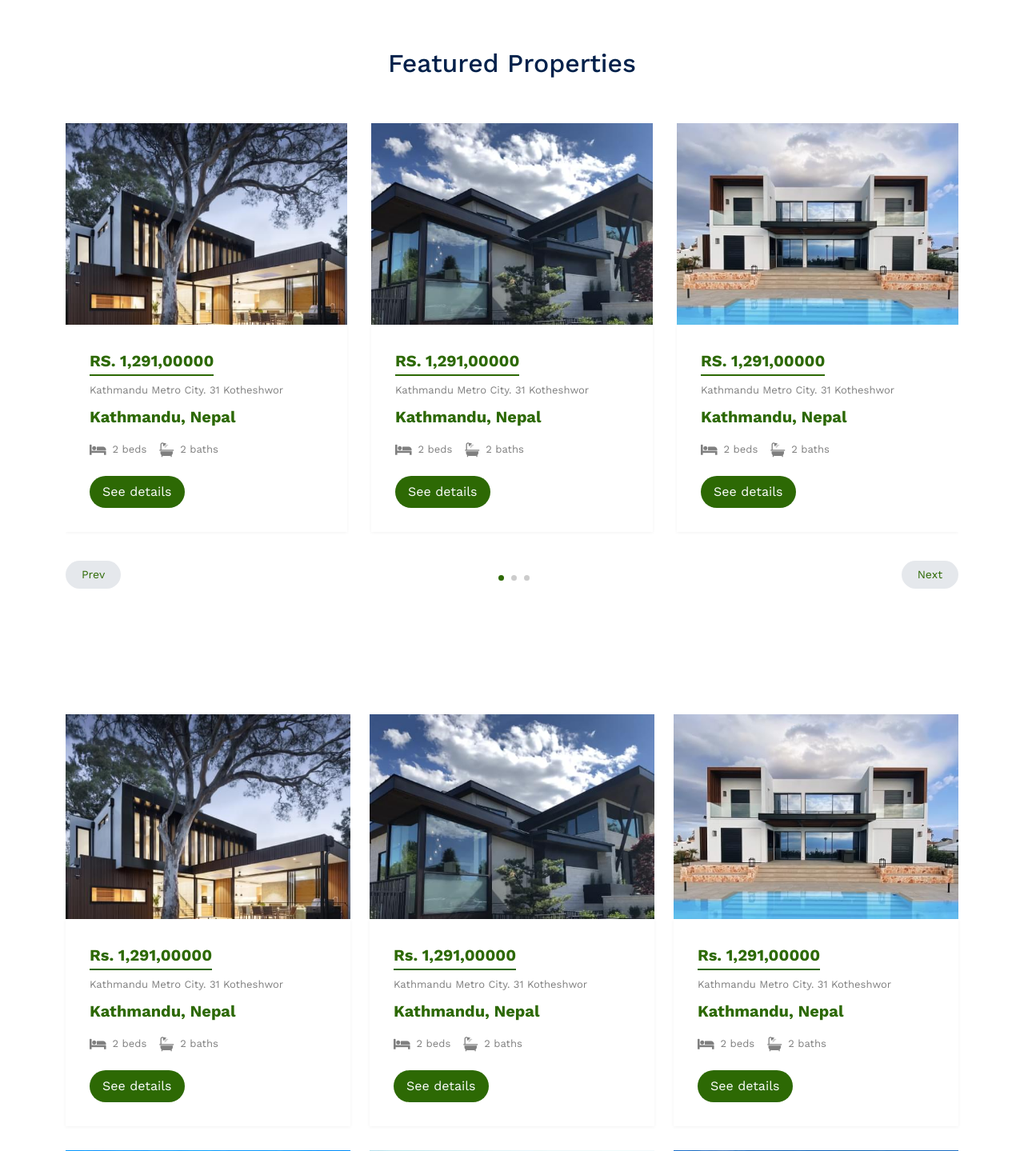
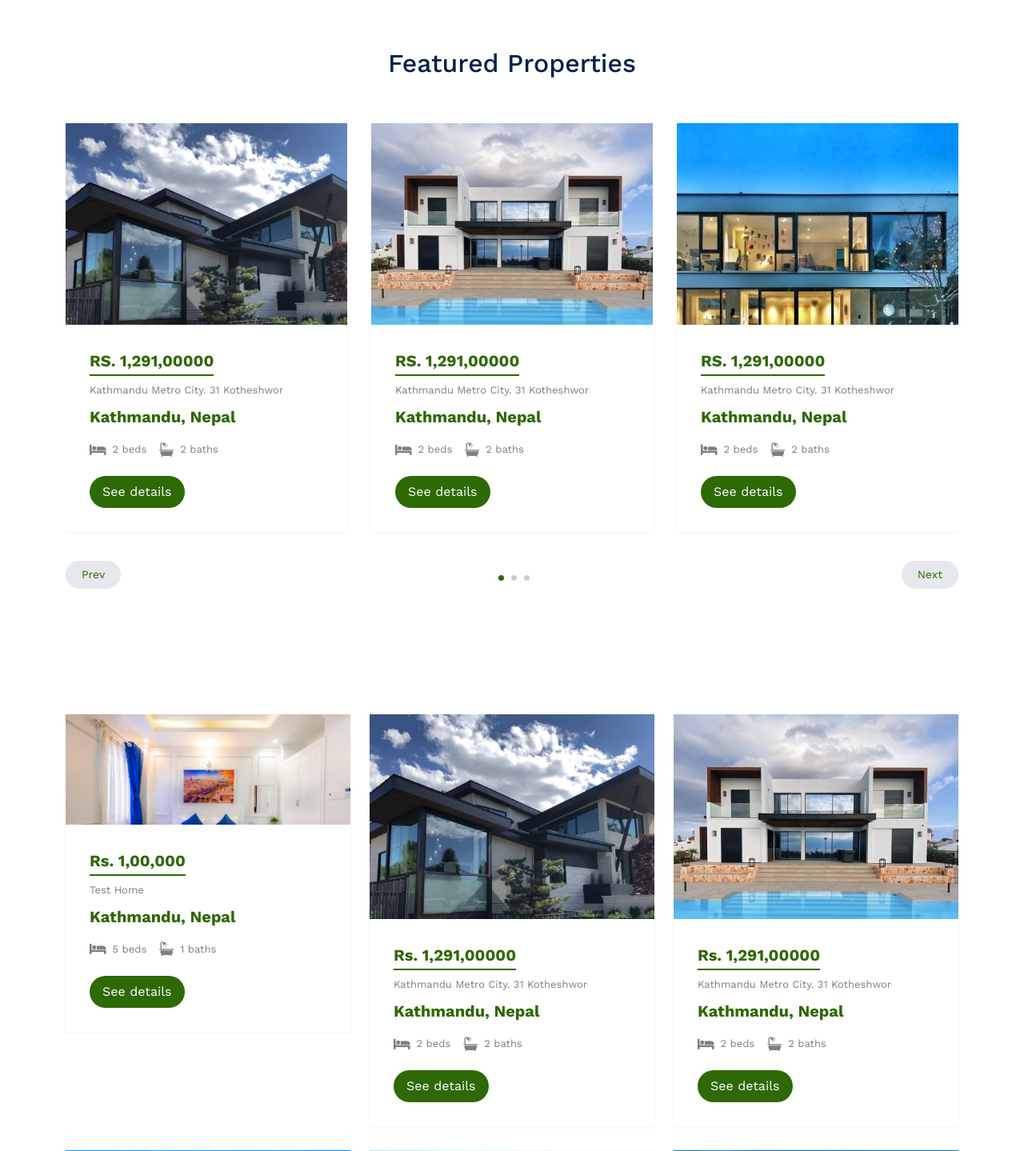
Before and after one commit to abhishekkarky/Realstate, a Django app: page /properties in a window 1280 px wide. Shown: the part 564-2003 px from the top of the page at 80% size. Run offline with Django 5.2, Linux system fonts and the light colour scheme; data comes from the database, SQL or seed files in the repository; both versions use the stored data as it was after the commit; some libraries are stand-ins or nearby versions; some web fonts are replaced.

Commit message:
Property addded and fetched in property page

```diff
--- a/Auth/admin.py
+++ b/Auth/admin.py
@@ -1,7 +1,9 @@
 from django.contrib import admin
-from Auth.models import CustomUser, ContactList
+from Auth.models import CustomUser, ContactList, Properties, BrokerAccount
 
 # Register your models here.
 
 admin.site.register(CustomUser)
 admin.site.register(ContactList)
+admin.site.register(Properties)
+admin.site.register(BrokerAccount)
--- a/Auth/urls.py
+++ b/Auth/urls.py
@@ -7,7 +7,7 @@ urlpatterns = [
     path('signup', views.register, name='register'),
     path('', views.dashboard, name='dashboard'),
     path('contact', views.contact, name='contact'),
-    path('singleproperty', views.singleProperty, name='singleproperty'),
+    path('singleproperty/<str:id>', views.singleProperty, name='singleproperty'),
     path('services', views.services, name='services'),
     path('about', views.about, name='about'),
     path('properties', views.properties, name='properties'),
--- a/Auth/views.py
+++ b/Auth/views.py
@@ -1,9 +1,9 @@
-from django.shortcuts import render, redirect
+from django.shortcuts import get_object_or_404, render, redirect
 from django.contrib.auth import authenticate, login
 # from django.contrib.auth.decorators import login_required
 from django.contrib import messages
 from django.contrib.auth import get_user_model, authenticate
-from Auth.models import ContactList
+from Auth.models import ContactList, Properties
 
 
 def user_login(request):
@@ -76,8 +76,9 @@ def contact(request):
 # @login_required
 
 
-def singleProperty(request):
-    return render(request, 'property-single.html')
+def singleProperty(request, id):
+    details = get_object_or_404(Properties, id=id)
+    return render(request, 'property-single.html', {'details': details})
 
 # @login_required
 
@@ -89,7 +90,8 @@ def services(request):
 
 
 def properties(request):
-    return render(request, 'properties.html')
+    properties = Properties.objects.all()
+    return render(request, 'properties.html', {'properties': properties})
 
 # @login_required
 
--- a/templates/properties.html
+++ b/templates/properties.html
@@ -29,9 +29,7 @@
     <link rel="stylesheet" href="static/css/aos.css" />
     <link rel="stylesheet" href="static/css/style.css" />
 
-    <title>
-      Gurkha Gateway: Real estate company &mdash;
-    </title>
+    <title>Gurkha Gateway: Real estate company &mdash;</title>
   </head>
   <body>
     <div class="site-mobile-menu site-navbar-target">
@@ -86,9 +84,15 @@
           <div class="col-12">
             <div class="property-slider-wrap">
               <div class="property-slider">
+                <!-- .item -->
+
                 <div class="property-item">
                   <a href="singleproperty" class="img">
-                    <img src="static/images/img_1.jpg" alt="Image" class="img-fluid" />
+                    <img
+                      src="static/images/img_2.jpg"
+                      alt="Image"
+                      class="img-fluid"
+                    />
                   </a>
 
                   <div class="property-content">
@@ -110,9 +114,7 @@
                         </span>
                       </div>
 
-                      <a
-                        href="singleproperty"
-                        class="btn btn-primary py-2 px-3"
+                      <a href="singleproperty" class="btn btn-primary py-2 px-3"
                         >See details</a
                       >
                     </div>
@@ -122,7 +124,11 @@
 
                 <div class="property-item">
                   <a href="singleproperty" class="img">
-                    <img src="static/images/img_2.jpg" alt="Image" class="img-fluid" />
+                    <img
+                      src="static/images/img_3.jpg"
+                      alt="Image"
+                      class="img-fluid"
+                    />
                   </a>
 
                   <div class="property-content">
@@ -144,9 +150,7 @@
                         </span>
                       </div>
 
-                      <a
-                        href="singleproperty"
-                        class="btn btn-primary py-2 px-3"
+                      <a href="singleproperty" class="btn btn-primary py-2 px-3"
                         >See details</a
                       >
                     </div>
@@ -156,7 +160,11 @@
 
                 <div class="property-item">
                   <a href="singleproperty" class="img">
-                    <img src="static/images/img_3.jpg" alt="Image" class="img-fluid" />
+                    <img
+                      src="static/images/img_4.jpg"
+                      alt="Image"
+                      class="img-fluid"
+                    />
                   </a>
 
                   <div class="property-content">
@@ -178,9 +186,7 @@
                         </span>
                       </div>
 
-                      <a
-                        href="singleproperty"
-                        class="btn btn-primary py-2 px-3"
+                      <a href="singleproperty" class="btn btn-primary py-2 px-3"
                         >See details</a
                       >
                     </div>
@@ -190,7 +196,11 @@
 
                 <div class="property-item">
                   <a href="singleproperty" class="img">
-                    <img src="static/images/img_4.jpg" alt="Image" class="img-fluid" />
+                    <img
+                      src="static/images/img_4.jpg"
+                      alt="Image"
+                      class="img-fluid"
+                    />
                   </a>
 
                   <div class="property-content">
@@ -212,9 +222,7 @@
                         </span>
                       </div>
 
-                      <a
-                        href="singleproperty"
-                        class="btn btn-primary py-2 px-3"
+                      <a href="singleproperty" class="btn btn-primary py-2 px-3"
                         >See details</a
                       >
                     </div>
@@ -224,7 +232,11 @@
 
                 <div class="property-item">
                   <a href="singleproperty" class="img">
-                    <img src="static/images/img_4.jpg" alt="Image" class="img-fluid" />
+                    <img
+                      src="static/images/img_5.jpg"
+                      alt="Image"
+                      class="img-fluid"
+                    />
                   </a>
 
                   <div class="property-content">
@@ -246,9 +258,7 @@
                         </span>
                       </div>
 
-                      <a
-                        href="singleproperty"
-                        class="btn btn-primary py-2 px-3"
+                      <a href="singleproperty" class="btn btn-primary py-2 px-3"
                         >See details</a
                       >
                     </div>
@@ -258,7 +268,11 @@
 
                 <div class="property-item">
                   <a href="singleproperty" class="img">
-                    <img src="static/images/img_5.jpg" alt="Image" class="img-fluid" />
+                    <img
+                      src="static/images/img_6.jpg"
+                      alt="Image"
+                      class="img-fluid"
+                    />
                   </a>
 
                   <div class="property-content">
@@ -280,9 +294,7 @@
                         </span>
                       </div>
 
-                      <a
-                        href="singleproperty"
-                        class="btn btn-primary py-2 px-3"
+                      <a href="singleproperty" class="btn btn-primary py-2 px-3"
                         >See details</a
                       >
                     </div>
@@ -292,7 +304,11 @@
 
                 <div class="property-item">
                   <a href="singleproperty" class="img">
-                    <img src="static/images/img_6.jpg" alt="Image" class="img-fluid" />
+                    <img
+                      src="static/images/img_7.jpg"
+                      alt="Image"
+                      class="img-fluid"
+                    />
                   </a>
 
                   <div class="property-content">
@@ -314,9 +330,7 @@
                         </span>
                       </div>
 
-                      <a
-                        href="singleproperty"
-                        class="btn btn-primary py-2 px-3"
+                      <a href="singleproperty" class="btn btn-primary py-2 px-3"
                         >See details</a
                       >
                     </div>
@@ -326,7 +340,11 @@
 
                 <div class="property-item">
                   <a href="singleproperty" class="img">
-                    <img src="static/images/img_7.jpg" alt="Image" class="img-fluid" />
+                    <img
+                      src="static/images/img_8.jpg"
+                      alt="Image"
+                      class="img-fluid"
+                    />
                   </a>
 
                   <div class="property-content">
@@ -348,43 +366,7 @@
                         </span>
                       </div>
 
-                      <a
-                        href="singleproperty"
-                        class="btn btn-primary py-2 px-3"
-                        >See details</a
-                      >
-                    </div>
-                  </div>
-                </div>
-                <!-- .item -->
-
-                <div class="property-item">
-                  <a href="singleproperty" class="img">
-                    <img src="static/images/img_8.jpg" alt="Image" class="img-fluid" />
-                  </a>
-
-                  <div class="property-content">
-                    <div class="price mb-2"><span>RS. 1,291,00000</span></div>
-                    <div>
-                      <span class="d-block mb-2 text-black-50"
-                        >Kathmandu Metro City. 31 Kotheshwor</span
-                      >
-                      <span class="city d-block mb-3">Kathmandu, Nepal</span>
-
-                      <div class="specs d-flex mb-4">
-                        <span class="d-block d-flex align-items-center me-3">
-                          <span class="icon-bed me-2"></span>
-                          <span class="caption">2 beds</span>
-                        </span>
-                        <span class="d-block d-flex align-items-center">
-                          <span class="icon-bath me-2"></span>
-                          <span class="caption">2 baths</span>
-                        </span>
-                      </div>
-
-                      <a
-                        href="singleproperty"
-                        class="btn btn-primary py-2 px-3"
+                      <a href="singleproperty" class="btn btn-primary py-2 px-3"
                         >See details</a
                       >
                     </div>
@@ -424,9 +406,56 @@
       <div class="container">
         <div class="row">
           <div class="col-xs-12 col-sm-6 col-md-6 col-lg-4">
+            {% for property in properties %}
             <div class="property-item mb-30">
               <a href="singleproperty" class="img">
-                <img src="static/images/img_1.jpg" alt="Image" class="img-fluid" />
+                <img
+                  src="{{ property.image.url }}"
+                  alt="Image"
+                  class="img-fluid"
+                />
+              </a>
+
+              <div class="property-content">
+                <div class="price mb-2">
+                  <span>Rs. {{ property.price }}</span>
+                </div>
+                <div>
+                  <span class="d-block mb-2 text-black-50"
+                    >{{ property.name }}</span
+                  >
+                  <span class="city d-block mb-3">{{ property.location }}</span>
+
+                  <div class="specs d-flex mb-4">
+                    <span class="d-block d-flex align-items-center me-3">
+                      <span class="icon-bed me-2"></span>
+                      <span class="caption">{{ property.beds }} beds</span>
+                    </span>
+                    <span class="d-block d-flex align-items-center">
+                      <span class="icon-bath me-2"></span>
+                      <span class="caption">{{ property.baths }} baths</span>
+                    </span>
+                  </div>
+
+                  <a
+                    href="/singleproperty/{{ property.id }}"
+                    class="btn btn-primary py-2 px-3"
+                    >See details</a
+                  >
+                </div>
+              </div>
+            </div>
+            {% endfor %}
+            <!-- .item -->
+          </div>
+          <div class="col-xs-12 col-sm-6 col-md-6 col-lg-4">
+            <div class="property-item mb-30">
+              <a href="singleproperty" class="img">
+                <img
+                  src="static/images/img_2.jpg"
+                  alt="Image"
+                  class="img-fluid"
+                />
               </a>
 
               <div class="property-content">
@@ -448,9 +477,7 @@
                     </span>
                   </div>
 
-                  <a
-                    href="singleproperty"
-                    class="btn btn-primary py-2 px-3"
+                  <a href="singleproperty" class="btn btn-primary py-2 px-3"
                     >See details</a
                   >
                 </div>
@@ -461,7 +488,11 @@
           <div class="col-xs-12 col-sm-6 col-md-6 col-lg-4">
             <div class="property-item mb-30">
               <a href="singleproperty" class="img">
-                <img src="static/images/img_2.jpg" alt="Image" class="img-fluid" />
+                <img
+                  src="static/images/img_3.jpg"
+                  alt="Image"
+                  class="img-fluid"
+                />
               </a>
 
               <div class="property-content">
@@ -483,9 +514,7 @@
                     </span>
                   </div>
 
-                  <a
-                    href="singleproperty"
-                    class="btn btn-primary py-2 px-3"
+                  <a href="singleproperty" class="btn btn-primary py-2 px-3"
                     >See details</a
                   >
                 </div>
@@ -493,10 +522,15 @@
             </div>
             <!-- .item -->
           </div>
+
           <div class="col-xs-12 col-sm-6 col-md-6 col-lg-4">
             <div class="property-item mb-30">
               <a href="singleproperty" class="img">
-                <img src="static/images/img_3.jpg" alt="Image" class="img-fluid" />
+                <img
+                  src="static/images/img_4.jpg"
+                  alt="Image"
+                  class="img-fluid"
+                />
               </a>
 
               <div class="property-content">
@@ -518,9 +552,7 @@
                     </span>
                   </div>
 
-                  <a
-                    href="singleproperty"
-                    class="btn btn-primary py-2 px-3"
+                  <a href="singleproperty" class="btn btn-primary py-2 px-3"
                     >See details</a
                   >
                 </div>
@@ -528,11 +560,14 @@
             </div>
             <!-- .item -->
           </div>
-
           <div class="col-xs-12 col-sm-6 col-md-6 col-lg-4">
             <div class="property-item mb-30">
               <a href="singleproperty" class="img">
-                <img src="static/images/img_4.jpg" alt="Image" class="img-fluid" />
+                <img
+                  src="static/images/img_5.jpg"
+                  alt="Image"
+                  class="img-fluid"
+                />
               </a>
 
               <div class="property-content">
@@ -554,9 +589,7 @@
                     </span>
                   </div>
 
-                  <a
-                    href="singleproperty"
-                    class="btn btn-primary py-2 px-3"
+                  <a href="singleproperty" class="btn btn-primary py-2 px-3"
                     >See details</a
                   >
                 </div>
@@ -567,7 +600,11 @@
           <div class="col-xs-12 col-sm-6 col-md-6 col-lg-4">
             <div class="property-item mb-30">
               <a href="singleproperty" class="img">
-                <img src="static/images/img_5.jpg" alt="Image" class="img-fluid" />
+                <img
+                  src="static/images/img_6.jpg"
+                  alt="Image"
+                  class="img-fluid"
+                />
               </a>
 
               <div class="property-content">
@@ -589,9 +626,7 @@
                     </span>
                   </div>
 
-                  <a
-                    href="singleproperty"
-                    class="btn btn-primary py-2 px-3"
+                  <a href="singleproperty" class="btn btn-primary py-2 px-3"
                     >See details</a
                   >
                 </div>
@@ -599,10 +634,15 @@
             </div>
             <!-- .item -->
           </div>
+
           <div class="col-xs-12 col-sm-6 col-md-6 col-lg-4">
             <div class="property-item mb-30">
               <a href="singleproperty" class="img">
-                <img src="static/images/img_6.jpg" alt="Image" class="img-fluid" />
+                <img
+                  src="static/images/img_7.jpg"
+                  alt="Image"
+                  class="img-fluid"
+                />
               </a>
 
               <div class="property-content">
@@ -624,9 +664,7 @@
                     </span>
                   </div>
 
-                  <a
-                    href="singleproperty"
-                    class="btn btn-primary py-2 px-3"
+                  <a href="singleproperty" class="btn btn-primary py-2 px-3"
                     >See details</a
                   >
                 </div>
@@ -634,11 +672,14 @@
             </div>
             <!-- .item -->
           </div>
-
           <div class="col-xs-12 col-sm-6 col-md-6 col-lg-4">
             <div class="property-item mb-30">
               <a href="singleproperty" class="img">
-                <img src="static/images/img_7.jpg" alt="Image" class="img-fluid" />
+                <img
+                  src="static/images/img_8.jpg"
+                  alt="Image"
+                  class="img-fluid"
+                />
               </a>
 
               <div class="property-content">
@@ -660,9 +701,7 @@
                     </span>
                   </div>
 
-                  <a
-                    href="singleproperty"
-                    class="btn btn-primary py-2 px-3"
+                  <a href="singleproperty" class="btn btn-primary py-2 px-3"
                     >See details</a
                   >
                 </div>
@@ -673,7 +712,11 @@
           <div class="col-xs-12 col-sm-6 col-md-6 col-lg-4">
             <div class="property-item mb-30">
               <a href="singleproperty" class="img">
-                <img src="static/images/img_8.jpg" alt="Image" class="img-fluid" />
+                <img
+                  src="static/images/img_2.jpg"
+                  alt="Image"
+                  class="img-fluid"
+                />
               </a>
 
               <div class="property-content">
@@ -695,44 +738,7 @@
                     </span>
                   </div>
 
-                  <a
-                    href="singleproperty"
-                    class="btn btn-primary py-2 px-3"
-                    >See details</a
-                  >
-                </div>
-              </div>
-            </div>
-            <!-- .item -->
-          </div>
-          <div class="col-xs-12 col-sm-6 col-md-6 col-lg-4">
-            <div class="property-item mb-30">
-              <a href="singleproperty" class="img">
-                <img src="static/images/img_2.jpg" alt="Image" class="img-fluid" />
-              </a>
-
-              <div class="property-content">
-                <div class="price mb-2"><span>Rs. 1,291,00000</span></div>
-                <div>
-                  <span class="d-block mb-2 text-black-50"
-                  >Kathmandu Metro City. 31 Kotheshwor</span
-                  >
-                  <span class="city d-block mb-3">Kathmandu, Nepal</span>
-
-                  <div class="specs d-flex mb-4">
-                    <span class="d-block d-flex align-items-center me-3">
-                      <span class="icon-bed me-2"></span>
-                      <span class="caption">2 beds</span>
-                    </span>
-                    <span class="d-block d-flex align-items-center">
-                      <span class="icon-bath me-2"></span>
-                      <span class="caption">2 baths</span>
-                    </span>
-                  </div>
-
-                  <a
-                    href="singleproperty"
-                    class="btn btn-primary py-2 px-3"
+                  <a href="singleproperty" class="btn btn-primary py-2 px-3"
                     >See details</a
                   >
                 </div>
@@ -767,7 +773,9 @@
                 <li><a href="tel://11234567890">+977(01)-456-7890</a></li>
                 <li><a href="tel://11234567890">+977(01)-456-7890</a></li>
                 <li>
-                  <a href="mailto:info@mydomain.com">info@gurkhsgatewayrealestate.com</a>
+                  <a href="mailto:info@mydomain.com"
+                    >info@gurkhsgatewayrealestate.com</a
+                  >
                 </li>
               </ul>
             </div>
```
Also changed, not shown: Auth/models.py (+22 -0 lines), templates/property-single.html (+14 -23 lines), Auth/migrations/0005_brokeraccount_properties.py (added), Auth/migrations/0006_remove_properties_facebooklink_and_more.py (added), db.sqlite3, media/media/coding-2.png (added), media/media/pica.jpg (added), media/media/picb.jpg (added), media/media/picc.jpg (added). Lines whose indentation alone changed are shown as unchanged.
